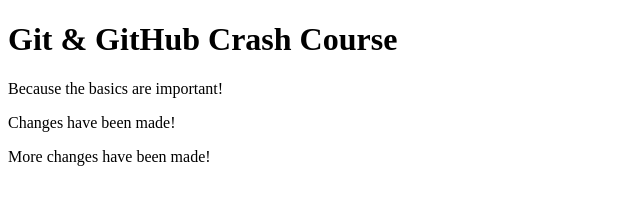
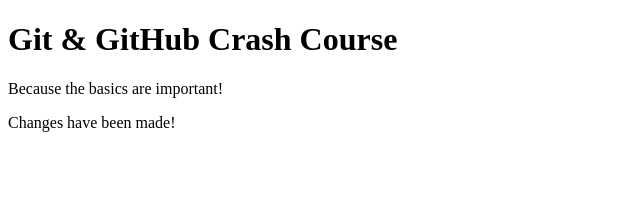
Before and after one commit to melvinelderhorst/github-course, a plain HTML site: page index.html in a window 1280 px wide. Shown: the whole page, without its empty margins (0-640 px from the left). Drawn offline with Linux system fonts and the light colour scheme.

Commit message:
Revert "More changes"
This reverts commit 31f393afb809712a0a34d8e8f1abbcd925a44cb9.

Reverting: more changes

```diff
--- a/index.html
+++ b/index.html
@@ -10,6 +10,5 @@
     <h1>Git & GitHub Crash Course</h1>
     <p>Because the basics are important!</p>
     <p>Changes have been made!</p>
-    <p>More changes have been made!</p>
   </body>
 </html>
```
